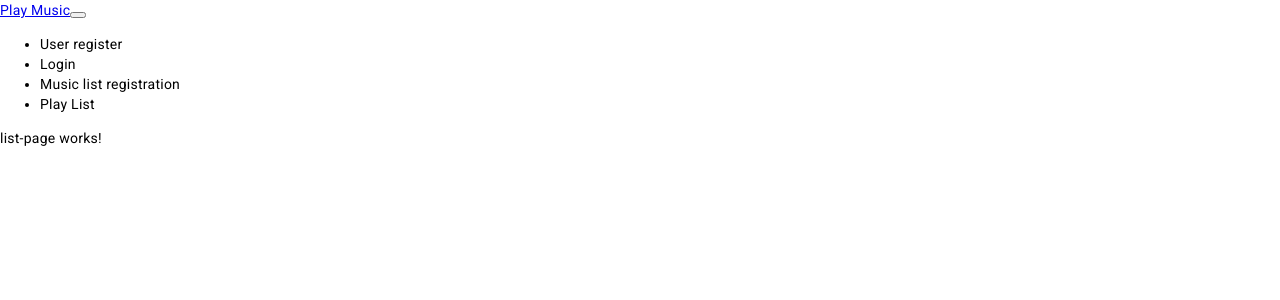
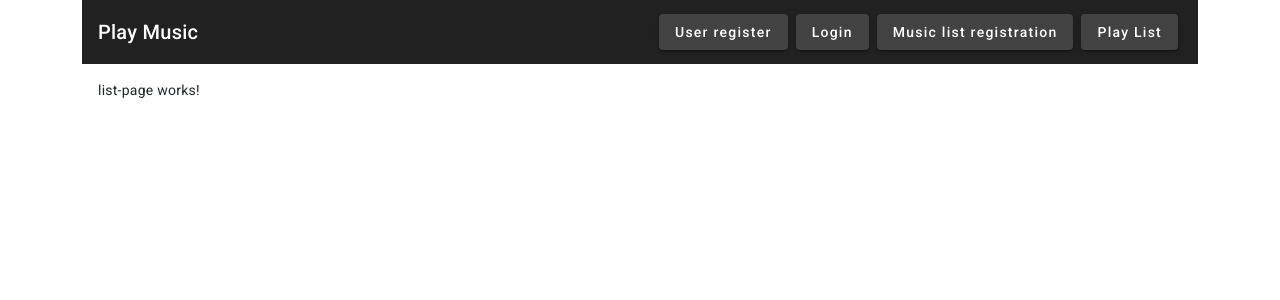
Before and after one commit to felimera/app-playlist-front, an Angular app: page /playlist/list in a window 1280 px wide. Shown: the top 300 px of the page. Built offline with nearby package versions, Linux system fonts and the light colour scheme.

Commit message:
feature/material-only : Combinando el menu de material con boostrap.

```diff
--- a/src/app/material/material.module.ts
+++ b/src/app/material/material.module.ts
@@ -15,7 +15,6 @@ import { MatSelectModule } from '@angular/material/select';
 import { MatSidenavModule } from '@angular/material/sidenav';
 import { MatSnackBarModule } from '@angular/material/snack-bar';
 import { MatToolbarModule } from '@angular/material/toolbar';
-
 @NgModule({
   exports: [
     MatAutocompleteModule,
--- /dev/null
+++ b/src/app/shared/components/side-menu/side-menu.component.css
@@ -0,0 +1,3 @@
+.example-spacer {
+  flex: 1 1 auto;
+}
--- a/src/app/shared/components/side-menu/side-menu.component.html
+++ b/src/app/shared/components/side-menu/side-menu.component.html
@@ -1,15 +1,11 @@
-<nav class="navbar navbar-expand-lg bg-body-tertiary">
-  <div class="container-fluid">
-    <a class="navbar-brand" routerLink="/playlist/register">Play Music</a>
-    <button class="navbar-toggler" type="button" data-bs-toggle="collapse" data-bs-target="#navbarNavDropdown" aria-controls="navbarNavDropdown" aria-expanded="false" aria-label="Toggle navigation">
-      <span class="navbar-toggler-icon"></span>
+<mat-toolbar>
+  <span>Play Music</span>
+  <span class="example-spacer"></span>
+
+  <div *ngFor="let item of playlistMenu">
+    <button mat-raised-button class="mx-1" [color]="isSelectedItem(item.code)" (click)="addTitle(item.code)"
+      [routerLink]=" [item.route] ">
+      {{item.title}}
     </button>
-    <div class="collapse navbar-collapse" id="navbarNavDropdown">
-      <ul class="navbar-nav">
-        <li class="nav-item" *ngFor="let item of playlistMenu" class="list-group-item " [routerLink]="[item.route]">
-          <a [class]="isSelectedItem(item.code)" (click)="addTitle(item.code)">{{item.title}}</a>
-        </li>
-      </ul>
-    </div>
   </div>
-</nav>
+</mat-toolbar>
--- a/src/app/shared/components/side-menu/side-menu.component.ts
+++ b/src/app/shared/components/side-menu/side-menu.component.ts
@@ -4,7 +4,7 @@ import { MenuItem } from '../../interfaces/menu-item.interface';
 @Component({
   selector: 'shared-side-menu',
   templateUrl: './side-menu.component.html',
-  styles: ``
+  styleUrl: './side-menu.component.css'
 })
 export class SideMenuComponent {
 
@@ -23,8 +23,8 @@ export class SideMenuComponent {
 
   public isSelectedItem(code: string): string {
     if (code !== this.codeMenu) {
-      return 'nav-link';
+      return '';
     }
-    return 'nav-link text-bg-dark';
+    return 'primary';
   }
 }
--- a/src/app/shared/shared.module.ts
+++ b/src/app/shared/shared.module.ts
@@ -6,6 +6,7 @@ import { ToastrModule } from 'ngx-toastr';
 
 import { BrowserAnimationsModule } from '@angular/platform-browser/animations';
 import { SideMenuComponent } from './components/side-menu/side-menu.component';
+import { MaterialModule } from '../material/material.module';
 
 
 
@@ -23,6 +24,7 @@ import { SideMenuComponent } from './components/side-menu/side-menu.component';
       progressBar: true, // Show progress bar
     }),
     RouterModule,
+    MaterialModule,
   ],
   exports: [
     SideMenuComponent,
--- a/src/index.html
+++ b/src/index.html
@@ -9,6 +9,8 @@
   <link rel="icon" type="image/x-icon" href="favicon.ico">
   <link href="https://fonts.googleapis.com/css2?family=Roboto:wght@300;400;500&display=swap" rel="stylesheet">
   <link href="https://fonts.googleapis.com/icon?family=Material+Icons" rel="stylesheet">
+  <link href="https://cdn.jsdelivr.net/npm/bootstrap@5.3.3/dist/css/bootstrap.min.css" rel="stylesheet"
+    integrity="sha384-QWTKZyjpPEjISv5WaRU9OFeRpok6YctnYmDr5pNlyT2bRjXh0JMhjY6hW+ALEwIH" crossorigin="anonymous">
 </head>
 
 <body class="container mat-typography">
```
